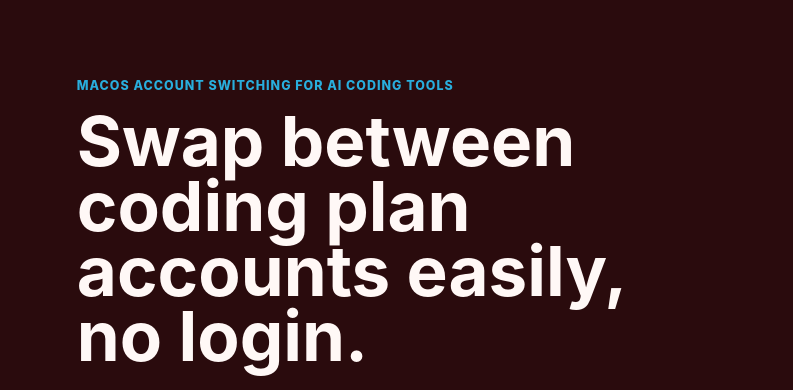
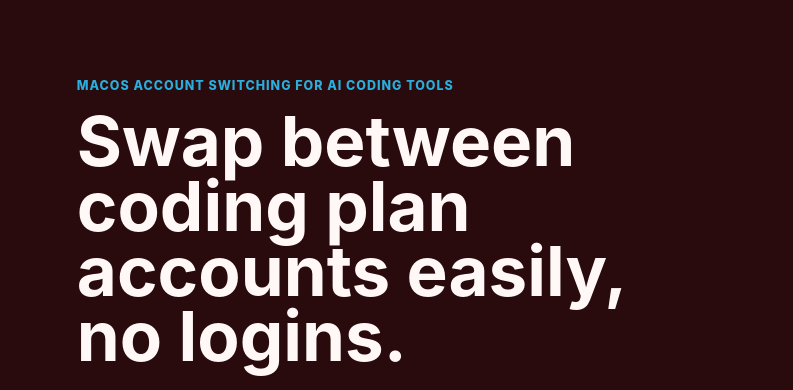
Before and after one commit to anosognosia/vibe-swap, a website: page site/index.html in a window 1280 px wide. Shown: the part 86-476 px from the top of the page, 0-793 px from the left. Drawn offline with Linux system fonts and the light colour scheme.

Commit message:
Tweak homepage hero wording

```diff
--- a/site/index.html
+++ b/site/index.html
@@ -47,7 +47,7 @@
       <section class="hero">
         <div class="hero-copy">
           <p class="eyebrow">macOS account switching for AI coding tools</p>
-          <h1>Swap between coding plan accounts easily, no login.</h1>
+          <h1>Swap between coding plan accounts easily, no logins.</h1>
           <p class="lede">
             VibeSwap saves and switches local auth state for Codex, Claude Code,
             Claude Desktop OAuth, and Antigravity/agy while preserving the
```
